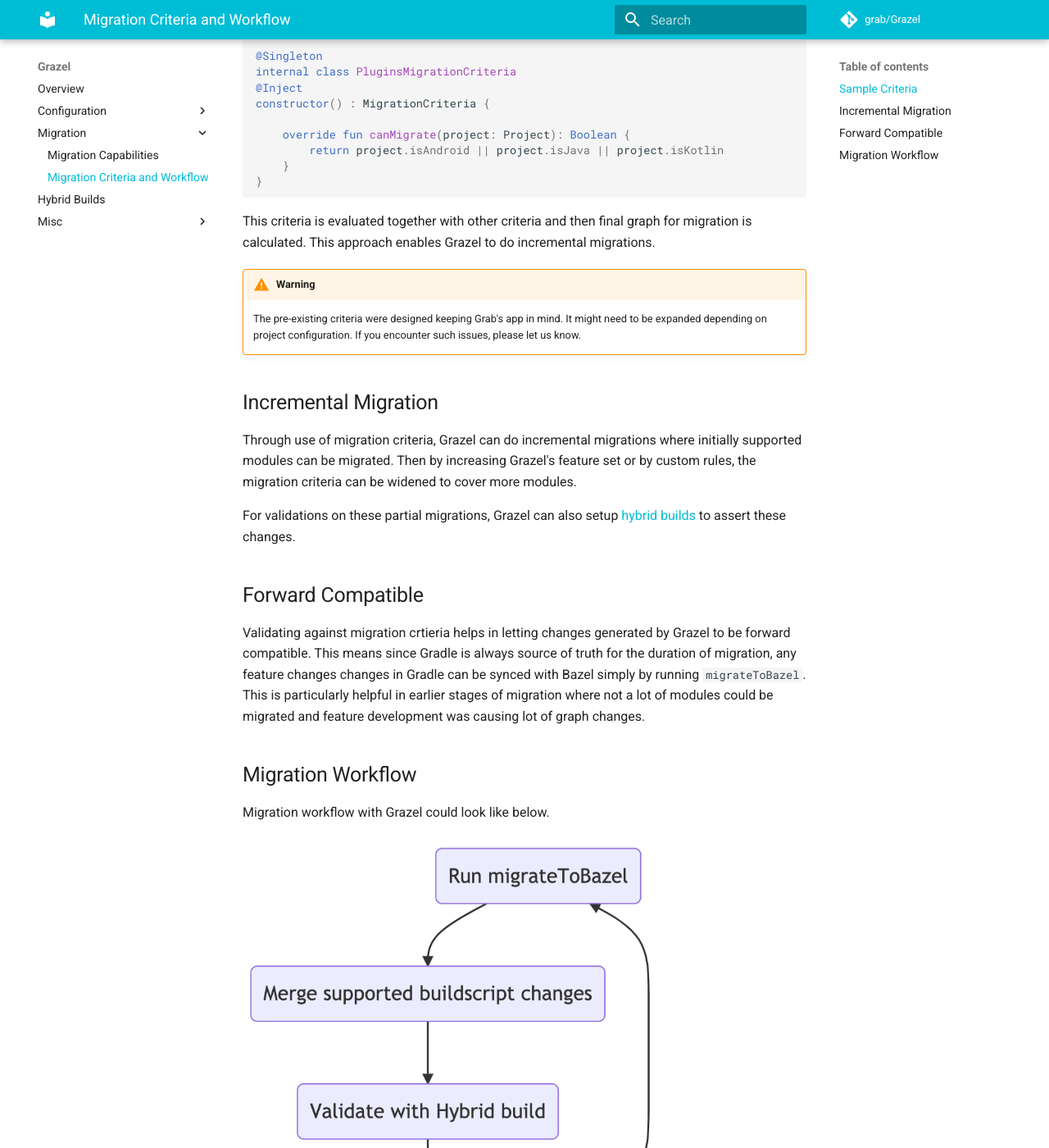
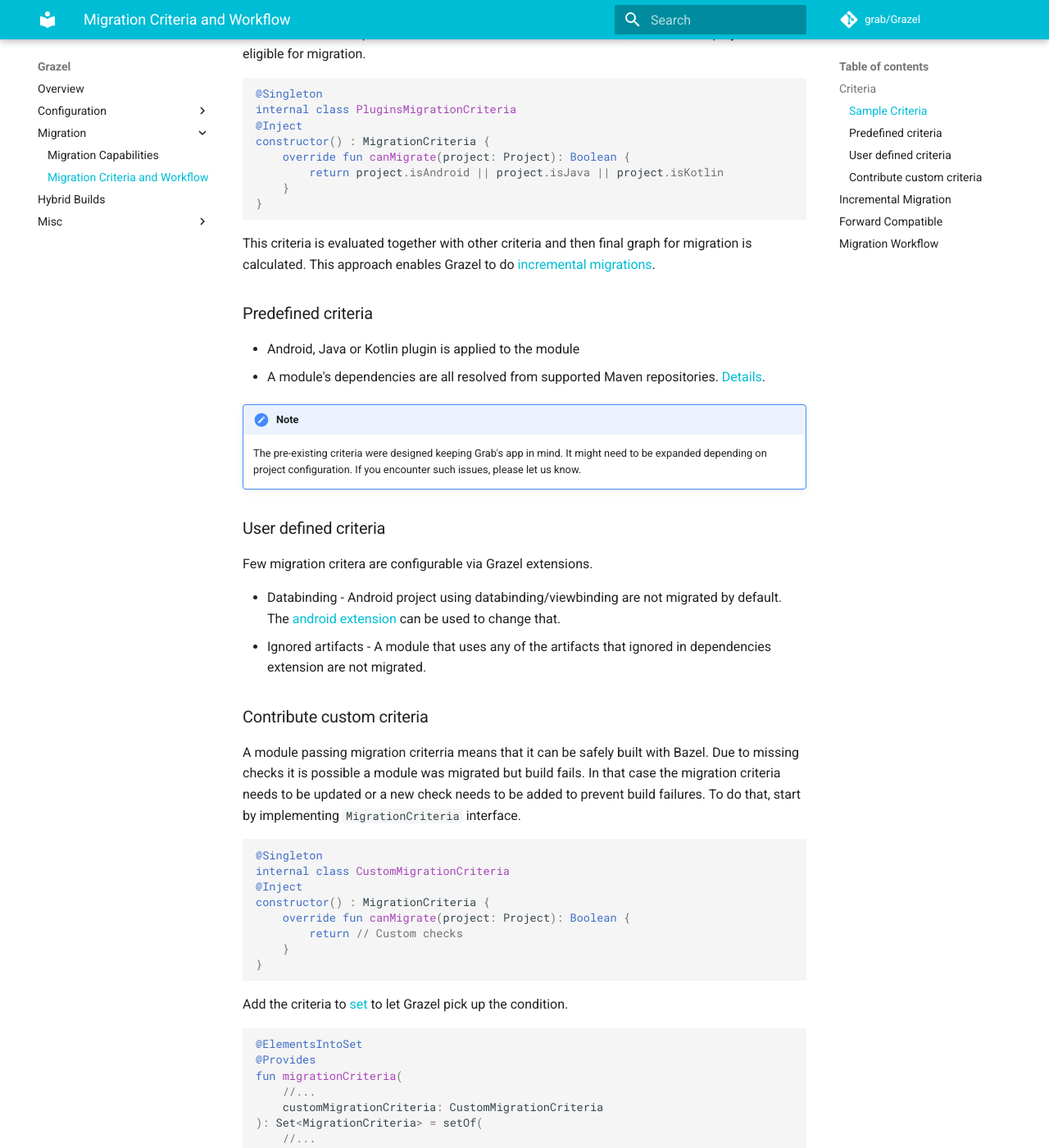
Before and after one commit to qichuan/Grazel, an MkDocs documentation site: the page built from docs/migration_criteria.md, in a window 1280 px wide and 1400 px high, scrolled down 484 px. Shown: the whole window at 82% size. Built offline with MkDocs 1.6.1 and Material for MkDocs 9.7.7, drawn with Linux system fonts in a browser that asks for light colours; comment, search, counter and statistics services are not loaded; some of the changed text lies outside the part shown.

Commit message:
Update docs

````diff
--- a/docs/migration_criteria.md
+++ b/docs/migration_criteria.md
@@ -4,7 +4,9 @@
 
 Every module is run through set of predefined `MigrationCriteria` and is checked for compatibility. Only modules that pass the criteria are selected for migration, and then induced subgraphs of those modules are migrated to bazel i.e generate bazel scripts.
 
-## Sample Criteria
+## Criteria
+
+### Sample Criteria
 
 Let's consider a sample crtierion that a module should be Android, Kotlin or Java project to be eligible for migration.
 
@@ -13,17 +15,57 @@
 internal class PluginsMigrationCriteria
 @Inject
 constructor() : MigrationCriteria {
-
     override fun canMigrate(project: Project): Boolean {
         return project.isAndroid || project.isJava || project.isKotlin
     }
 }
 ```
 
-This criteria is evaluated together with other criteria and then final graph for migration is calculated. This approach enables Grazel to do incremental migrations.
+This criteria is evaluated together with other criteria and then final graph for migration is calculated. This approach enables Grazel to do [incremental migrations](#incremental-migration).
 
-!!! warning
+### Predefined criteria
+
+* Android, Java or Kotlin plugin is applied to the module
+* A module's dependencies are all resolved from supported Maven repositories. [Details](migration_capabilities.md#maven-artifact-repositories).
+
+!!! note
     The pre-existing criteria were designed keeping Grab's app in mind. It might need to be expanded depending on project configuration. If you encounter such issues, please let us know.
+
+### User defined criteria
+
+Few migration critera are configurable via Grazel extensions.
+
+* Databinding - Android project using databinding/viewbinding are not migrated by default. The [android extension](grazel_extension.md#databinding) can be used to change that.
+* Ignored artifacts - A module that uses any of the artifacts that ignored in dependencies extension are not migrated.
+
+### Contribute custom criteria
+
+A module passing migration criterria means that it can be safely built with Bazel. Due to missing checks it is possible a module was migrated but build fails. In that case the migration criteria needs to be updated or a new check needs to be added to prevent build failures. To do that, start by implementing `MigrationCriteria` interface.
+
+```kotlin
+@Singleton
+internal class CustomMigrationCriteria
+@Inject
+constructor() : MigrationCriteria {
+    override fun canMigrate(project: Project): Boolean {
+        return // Custom checks
+    }
+}
+```
+
+Add the criteria to [set](https://github.com/grab/Grazel/blob/2394bb8269f7c49ec05fa7bd12b8b9a10585aadb/grazel-gradle-plugin/src/main/kotlin/com/grab/grazel/gradle/MigrationCriteria.kt#L37) to let Grazel pick up the condition.
+
+```kotlin
+@ElementsIntoSet
+@Provides
+fun migrationCriteria(
+    //...
+    customMigrationCriteria: CustomMigrationCriteria
+): Set<MigrationCriteria> = setOf(
+    //...
+    customMigrationCriteria
+)
+```
 
 ## Incremental Migration
 
````
Also changed, not shown: docs/bazel_configuration.md (+1 -1 lines), docs/grazel_extension.md (+18 -4 lines), docs/index.md (+6 -13 lines), docs/migration_capabilities.md (+7 -4 lines).
